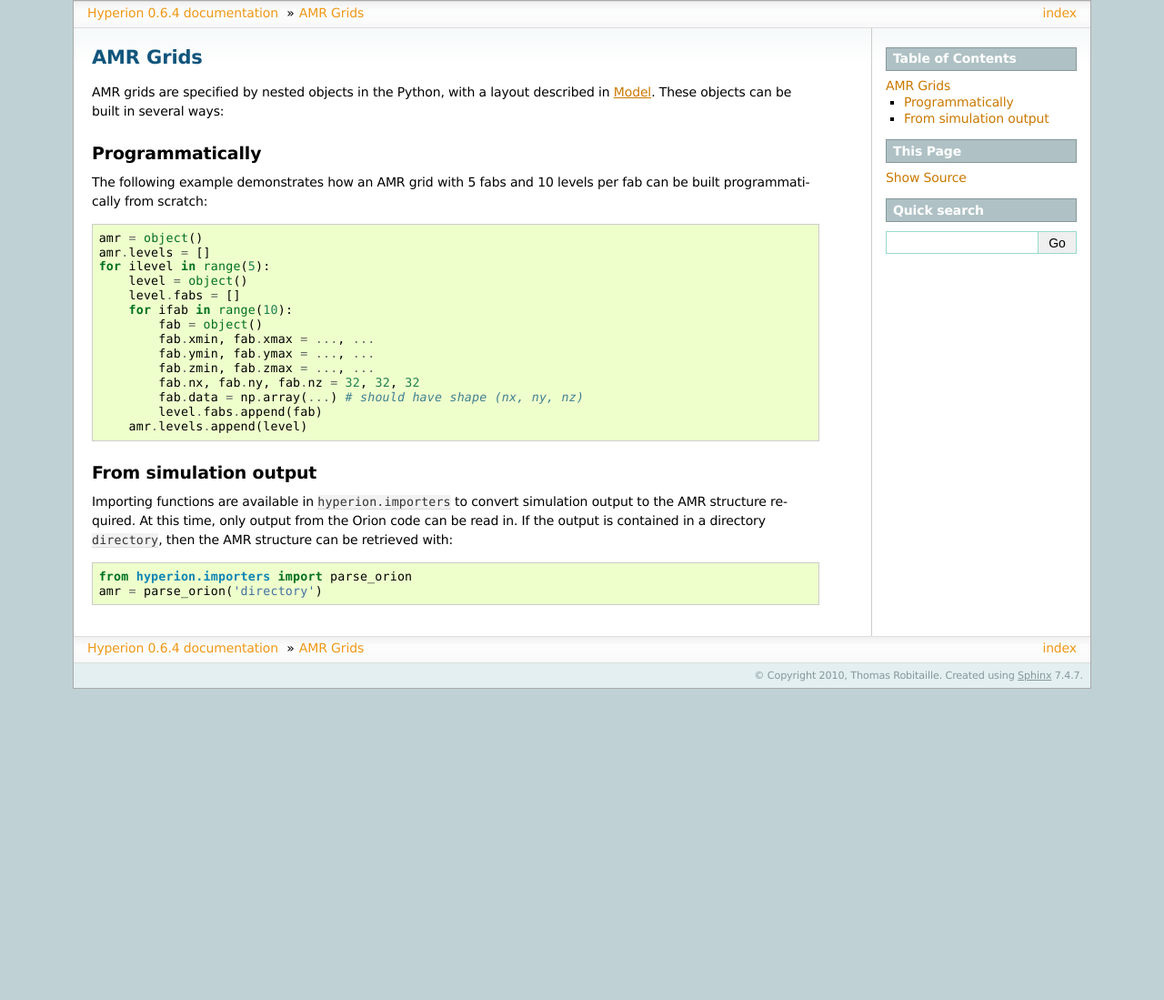
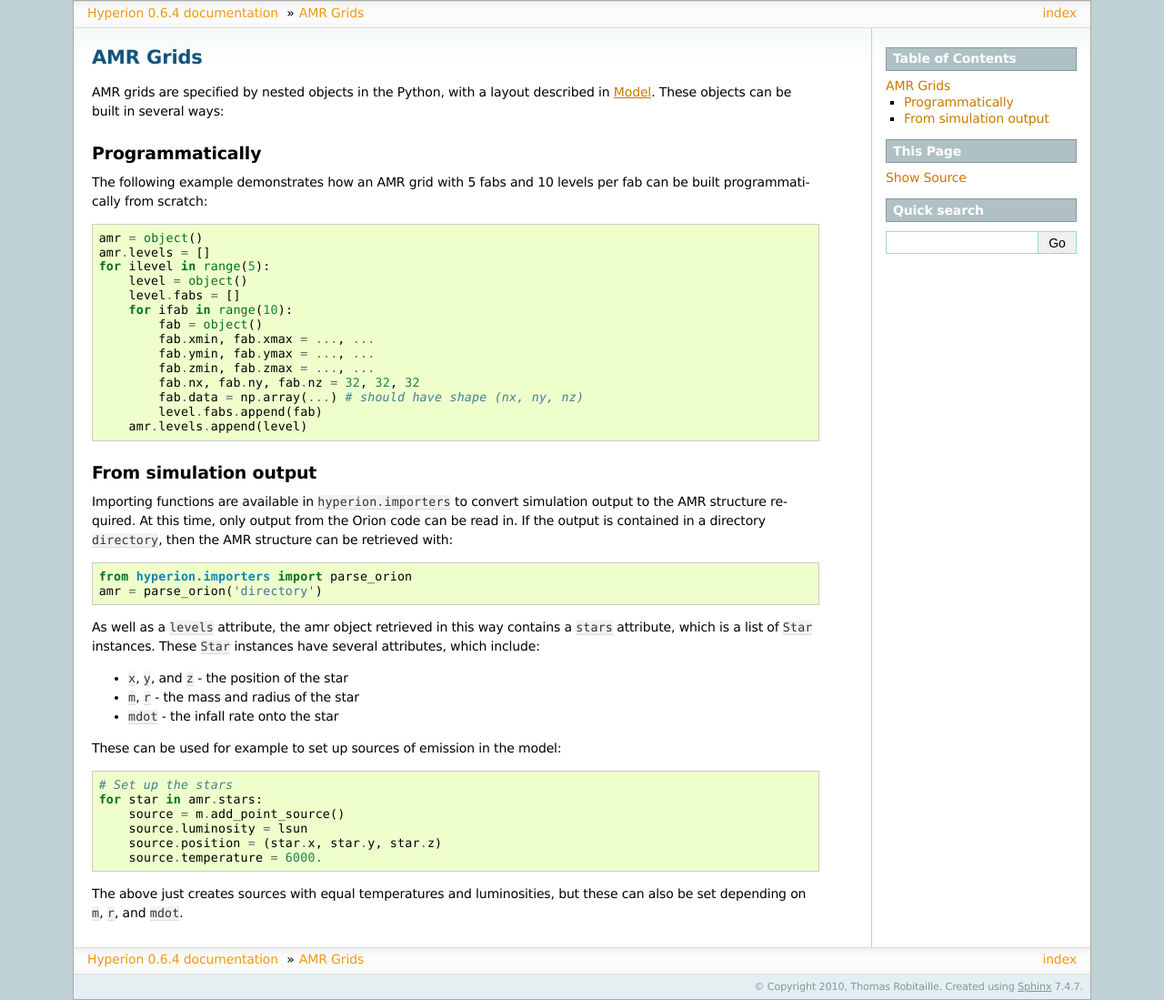
Before and after one commit to hyperion-rt/hyperion, a Sphinx documentation site: the page built from documentation/source/indepth_amr.rst, in a window 1280 px wide. Shown: the whole page at 91% size. Built offline with Sphinx 7.4.7, drawn with Linux system fonts in a browser that asks for light colours; formulas are drawn with MathJax 3; before the commit the page ends 900 px from its top, so only the background shows below that.

Commit message:
Added information to in-depth description of AMR grids

```diff
--- a/documentation/source/indepth_amr.rst
+++ b/documentation/source/indepth_amr.rst
@@ -33,3 +33,20 @@
 
     from hyperion.importers import parse_orion
     amr = parse_orion('directory')
+
+As well as a ``levels`` attribute, the amr object retrieved in this way contains a ``stars`` attribute, which is a list of ``Star`` instances. These ``Star`` instances have several attributes, which include:
+
+* ``x``, ``y``, and ``z`` - the position of the star
+* ``m``, ``r`` - the mass and radius of the star
+* ``mdot`` - the infall rate onto the star
+
+These can be used for example to set up sources of emission in the model::
+
+    # Set up the stars
+    for star in amr.stars:
+        source = m.add_point_source()
+        source.luminosity = lsun
+        source.position = (star.x, star.y, star.z)
+        source.temperature = 6000.
+
+The above just creates sources with equal temperatures and luminosities, but these can also be set depending on ``m``, ``r``, and ``mdot``.
```
